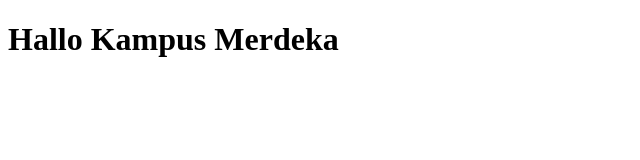
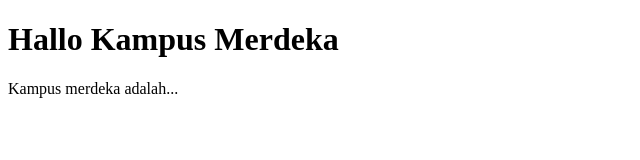
Before and after one commit to novirah/belajar-git, a plain HTML site: page index.html in a window 1280 px wide. Shown: the whole page, without its empty margins (0-640 px from the left). Drawn offline with Linux system fonts and the light colour scheme.

Commit message:
menambah 2 deskripsi

```diff
--- a/index.html
+++ b/index.html
@@ -10,6 +10,7 @@
 
 <body>
     <h1>Hallo Kampus Merdeka</h1>
+    <p>Kampus merdeka adalah...</p>
 </body>
 
 </html>
```
